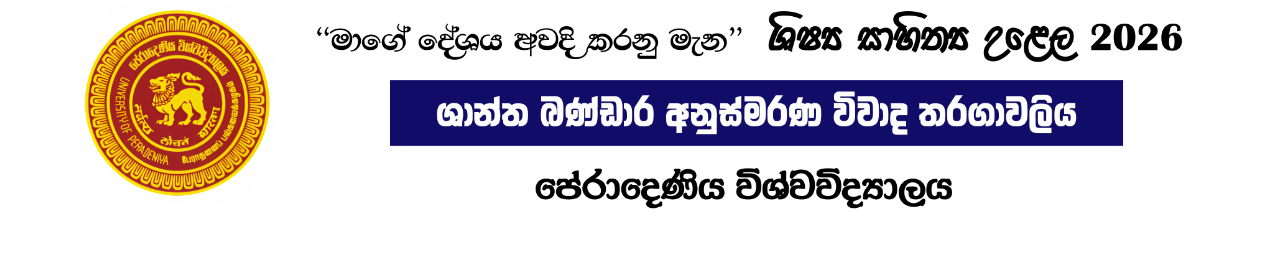
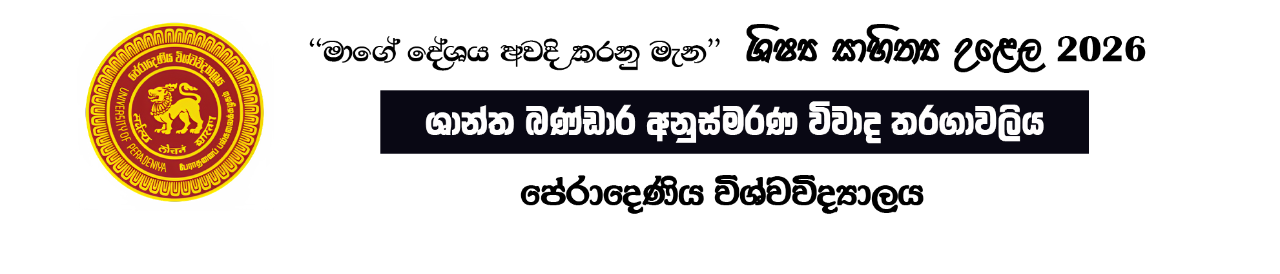
Before and after one commit to RuchiraRanasinghe/Pomodoro-Timer, a plain HTML site: page index.html in a window 1280 px wide. Shown: the top 274 px of the page. Drawn offline with Linux system fonts and the light colour scheme.

Commit message:
fourth commit

```diff
--- a/index.html
+++ b/index.html
@@ -15,7 +15,7 @@
 
     <!-- HEADER BANNER IMAGE -->
     <header class="header-wrap">
-      <img src="Timer_BG_FREE.png" alt="Peradeniya University – Debate 2026" class="header-img" />
+      <img src="Timer new.png" alt="Peradeniya University – Debate 2026" class="header-img" />
     </header>
 
     <!-- TIMER DISPLAY -->
```
Also changed, not shown: Timer new.png (added).
